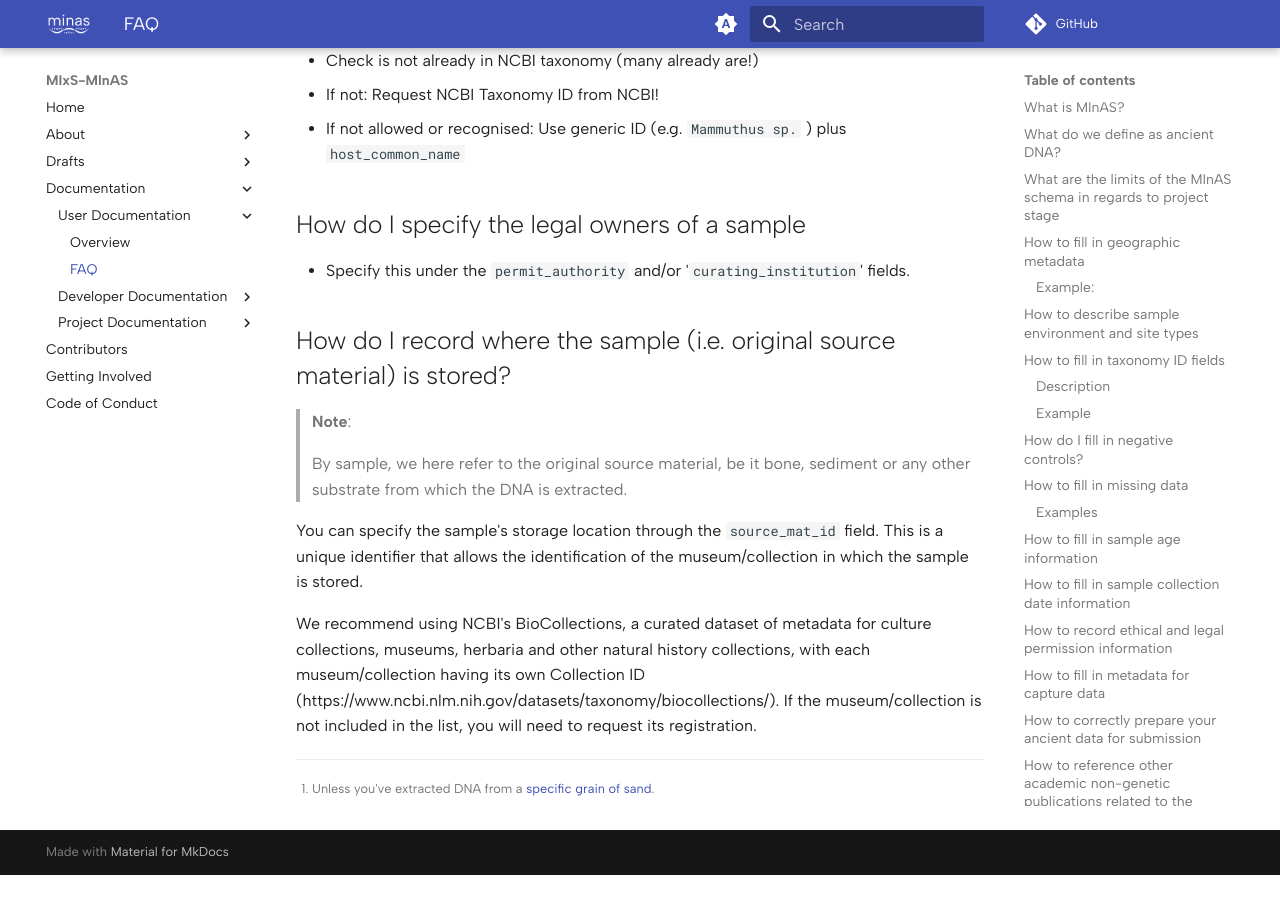
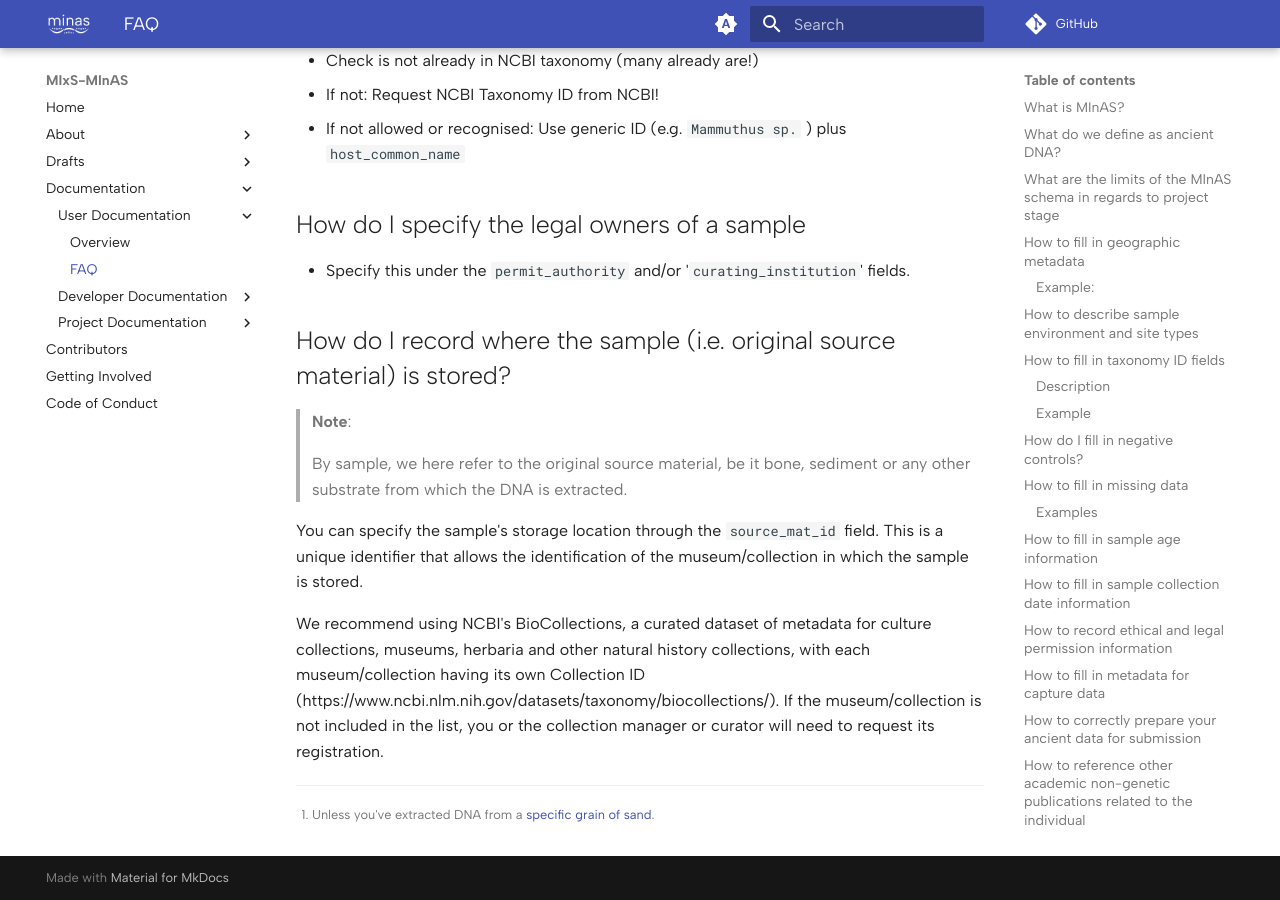
Before and after one commit to MIxS-MInAS/MIxS-MInAS.github.io, an MkDocs documentation site: the page built from docs/documentation/user-documentation/faq.md, in a window 1280 px wide and 900 px high, scrolled down 8786 px. Built offline with MkDocs 1.6.1 and Material for MkDocs 9.7.7, drawn with Linux system fonts in a browser that asks for light colours; comment, search, counter and statistics services are not loaded; before the commit the page ends 9661 px from its top, so only the background shows below that.

Commit message:
Added "collection manager or curator" to statement.

```diff
--- a/docs/documentation/user-documentation/faq.md
+++ b/docs/documentation/user-documentation/faq.md
@@ -285,4 +285,4 @@ This information is already represented in the HostAssociated and HumanAsosiated
 
 You can specify the sample's storage location through the `source_mat_id` field. This is a unique identifier that allows the identification of the museum/collection in which the sample is stored.
 
-We recommend using NCBI's BioCollections, a curated dataset of metadata for culture collections, museums, herbaria and other natural history collections, with each museum/collection having its own Collection ID (https://www.ncbi.nlm.nih.gov/datasets/taxonomy/biocollections/). If the museum/collection is not included in the list, you will need to request its registration.
+We recommend using NCBI's BioCollections, a curated dataset of metadata for culture collections, museums, herbaria and other natural history collections, with each museum/collection having its own Collection ID (https://www.ncbi.nlm.nih.gov/datasets/taxonomy/biocollections/). If the museum/collection is not included in the list, you or the collection manager or curator will need to request its registration.
```
